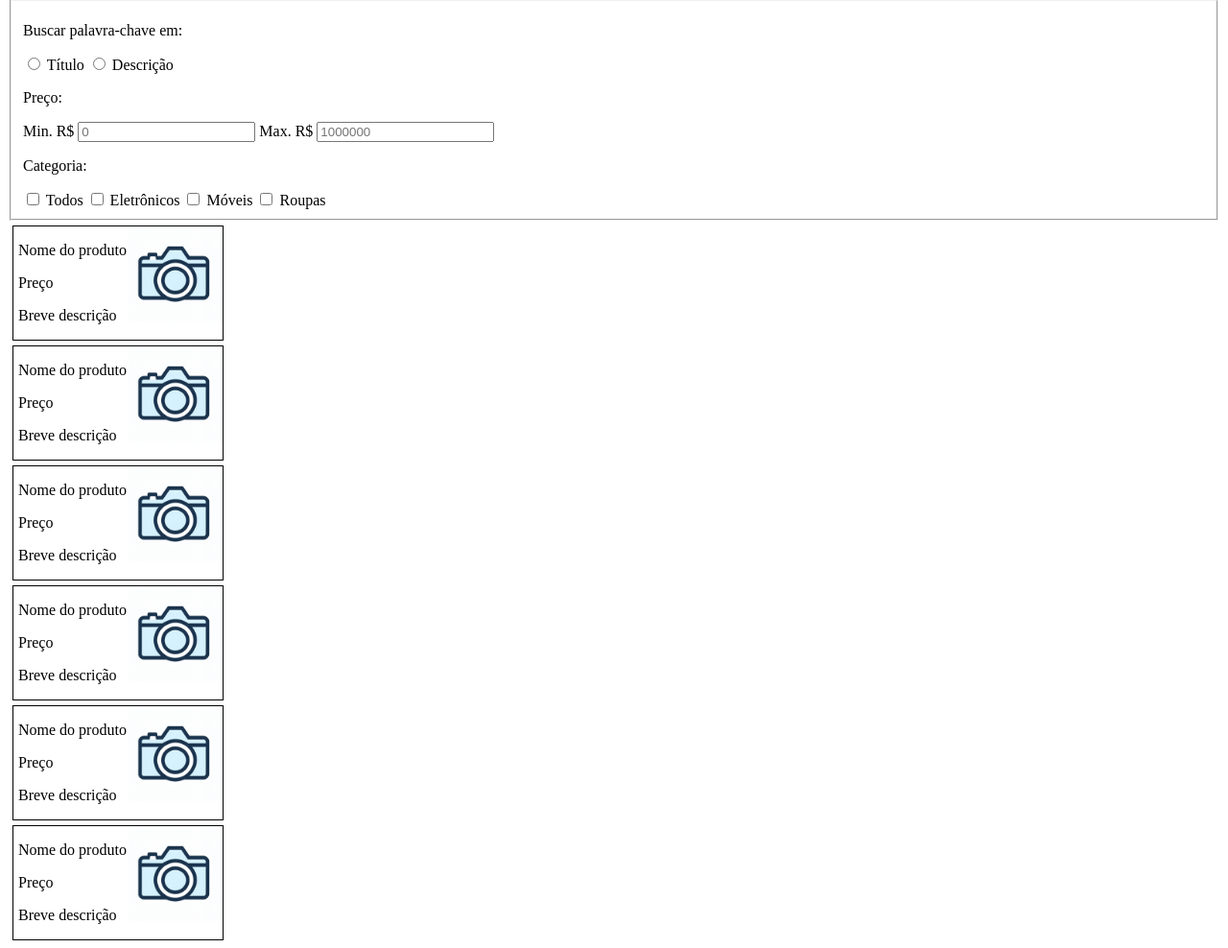
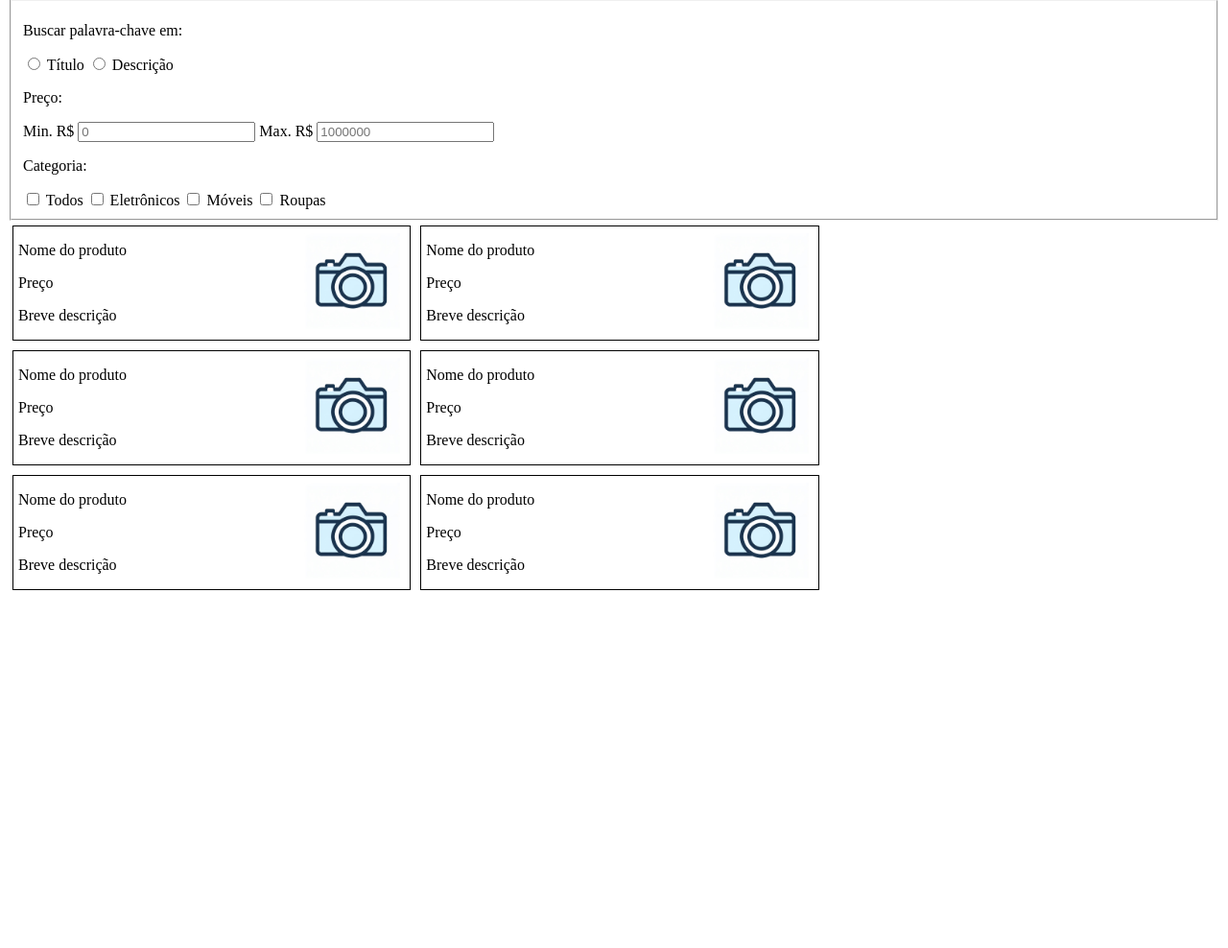
Before and after one commit to amauriPietro/projetoFinalPPI, a PHP site: page / in a window 1280 px wide. Shown: the part 145-1133 px from the top of the page at 96% size. After the commit the page ends 760 px from the top, so only its background shows below. Run offline with PHP 8.4, Linux system fonts and the light colour scheme.

Commit message:
added few things

```diff
--- a/projeto/publico/index.html
+++ b/projeto/publico/index.html
@@ -57,6 +57,7 @@
             <label for="roupas">Roupas</label>
         </fieldset>
 
+        <div class="resultsContainer">
             <div class="card" id="card1">
                 <div class = "productInfos">
                     <p>Nome do produto</p>
@@ -123,6 +124,7 @@
                     <img src="/projeto/publico/img/default_img.jpeg" height= 100 alt="produto">
                 </div>
             </div>
+        </div>
 
         <script>
             let checkAll = document.querySelector("#checkAll");
@@ -155,10 +157,14 @@
                         checkAll.checked = false;
                 })
             }
-            let card1 = document.querySelector("#card1");
-            card1.addEventListener("click", function() {
-                window.open("anuncio.html","_self");
-            })
+            var cards = document.querySelectorAll('.card');
+
+            for (var i = 0; i < cards.length; i++) {
+                cards[i].addEventListener('click', function() {
+
+        window.location.href = "anuncio.html";
+    });
+}
 
 
         </script>
--- a/projeto/publico/publicStyles.css
+++ b/projeto/publico/publicStyles.css
@@ -21,9 +21,27 @@ header h1{
 .card{
     display: flex;
     flex-direction: row;
+    align-items: center;
+    justify-content: space-between;
     border: 1px solid black;
     margin: 5px 5px;
-    width: fit-content;
+    width: 32.7%;
+    transition: .5s;
+}
+
+.resultsContainer{
+    display: flex;
+    flex-direction: row;
+    flex-wrap: wrap;
+}
+
+.card img{
+    margin: 0 10px;
+}
+
+.card:hover{
+    cursor: pointer;
+    background-color: #ccc;
 }
 
 .productInfos{
```
Lines whose indentation alone changed are shown as unchanged.
